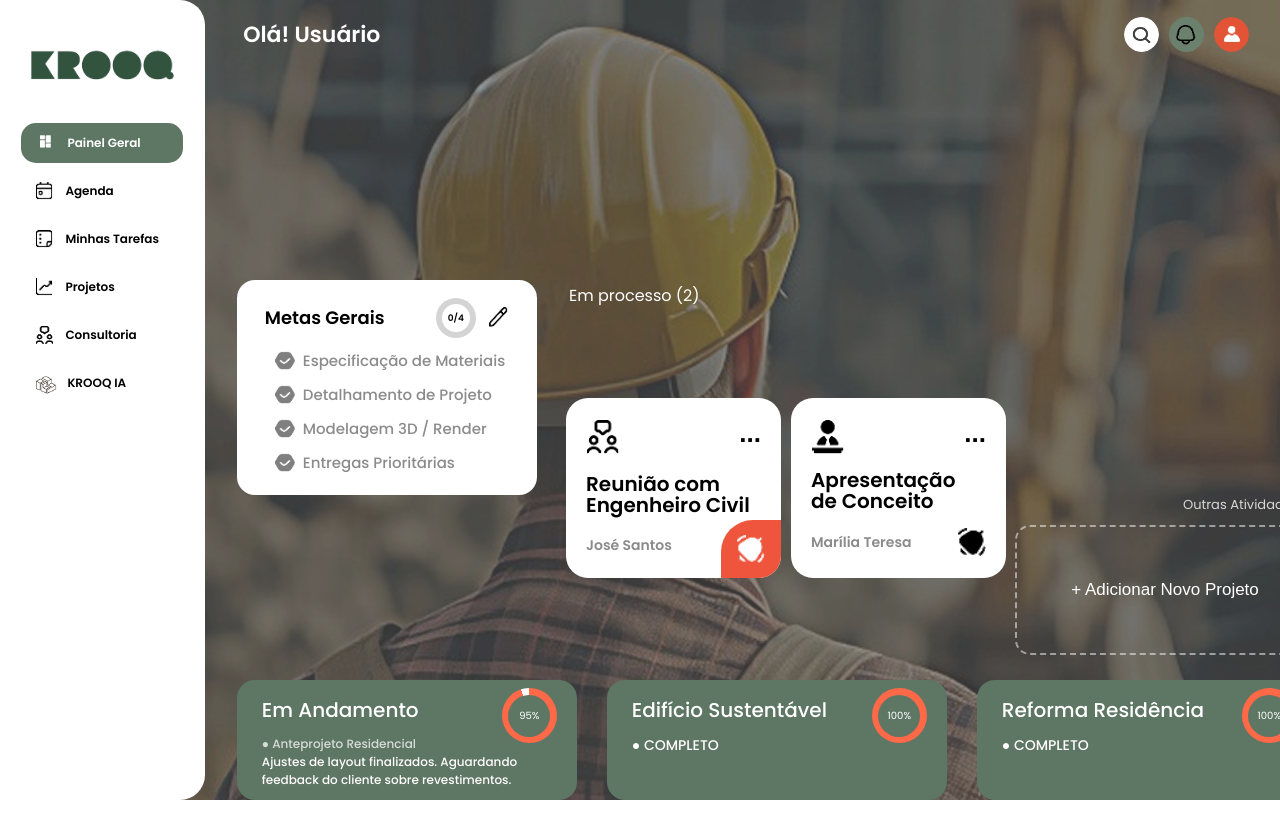
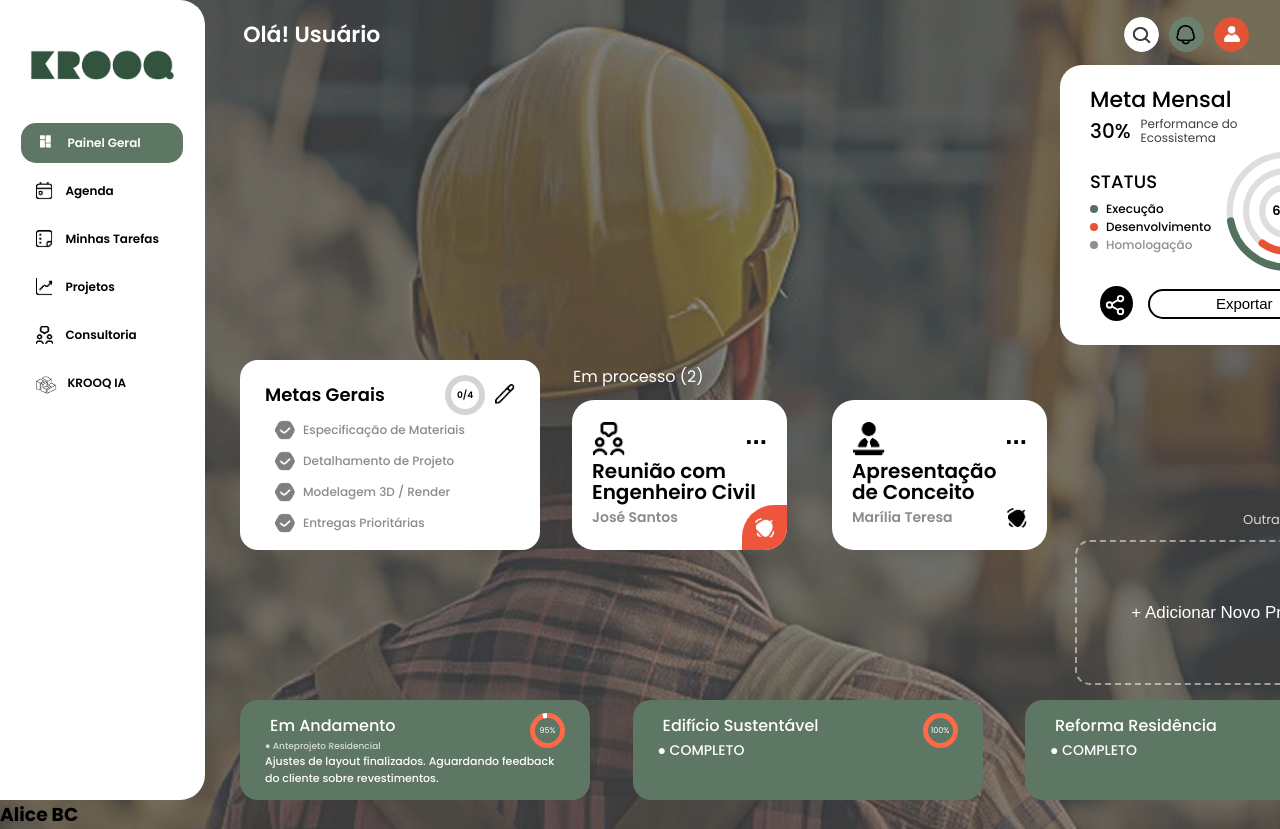
Before and after one commit to KROOQOFC/Front-End-KROOQ, a React (Vite) app in the folder krooq/: page /CentralProfissional in a window 1280 px wide. Before the commit the page ends 800 px from the top, so only its background shows below. Built offline with nearby package versions, Linux system fonts and the light colour scheme.

Commit message:
Metas mensais do painel Central do Profissional

```diff
--- a/krooq/package.json
+++ b/krooq/package.json
@@ -12,6 +12,7 @@
   "dependencies": {
     "react": "^19.2.5",
     "react-dom": "^19.2.5",
+    "react-icons": "^5.6.0",
     "react-router-dom": "^7.14.2"
   },
   "devDependencies": {
--- a/krooq/src/App.jsx
+++ b/krooq/src/App.jsx
@@ -12,7 +12,7 @@ import IA from "./pages/IA/IA"
 import Agenda from "./pages/Agenda/Agenda";
 import Profissionais from "./pages/Profissionais/Profissionais";
 import CentralProfissional from "./pages/CentralProfissional/CentralProfissional";
-// import Ia from "./pages/Ia/Ia";
+
 
 function App() {
   return (
--- a/krooq/src/components/BotaoTransparenteAdd/BotaoTransparenteAdd.css
+++ b/krooq/src/components/BotaoTransparenteAdd/BotaoTransparenteAdd.css
@@ -2,7 +2,7 @@
     justify-content: center;
     align-items: center;
     width: 300px;
-    height: 130px;
+    height: 145px;
     font-size: 17px;
     color: #fff;
     position: fixed;
--- /dev/null
+++ b/krooq/src/components/MetaMensal/MetaMensal.css
@@ -0,0 +1,167 @@
+.ContainerMetaMensal {
+  width: 310px;
+  height: 280px;
+  background-color: #ffffff;
+  border-radius: 22px;
+  padding: 18px 30px;
+  box-sizing: border-box;
+}
+
+.SuperiorMeta {
+  display: flex;
+  align-items: center;
+  justify-content: space-between;
+}
+
+.TituloMeta {
+  margin: 0;
+  font-size: 22px;
+  font-weight: 500;
+  color: #000;
+}
+
+.NivelPerformance {
+  display: flex;
+  align-items: center;
+  gap: 10px;
+}
+
+.PorcentagemPerformance {
+  margin: 0;
+  font-size: 20px;
+  font-weight: 500;
+  color: #000;
+}
+
+.PerformanceEcossistema {
+  margin: 0;
+  font-size: 12px;
+  line-height: 1.15;
+  font-weight: 400;
+  color: #3f3f3f;
+}
+
+.ConteudoMeta {
+  display: flex;
+  align-items: center;
+  justify-content: space-between;
+  margin-top: -10px;
+}
+
+.TituloStatus {
+  margin: 0 0 5px 0;
+  font-size: 18px;
+  font-weight: 500;
+  color: #000;
+}
+
+.StatusItem {
+  display: flex;
+  flex-direction: column;
+  gap: 0px;
+}
+
+.StatusItem p {
+  margin: 0;
+  display: flex;
+  align-items: center;
+  gap: 8px;
+  font-size: 12px;
+  font-weight: 500;
+  color: #000;
+}
+
+.BolinhaExecucao,
+.BolinhaDesenvolvimento,
+.BolinhaHomologacao {
+  width: 8px;
+  height: 8px;
+  border-radius: 50%;
+  display: inline-block;
+  flex-shrink: 0;
+}
+
+.BolinhaExecucao {
+  background-color: #54715E
+  ;
+}
+
+.BolinhaDesenvolvimento {
+  background-color: #e95134;
+}
+
+.BolinhaHomologacao {
+  background-color: #8f8f8f;
+}
+
+.StatusItem p:nth-child(3) {
+  color: #8f8f8f;
+}
+
+.GraficoCircular {
+  position: relative;
+  width: 150px;
+  height: 150px;
+}
+
+.GraficoCircular svg {
+  width: 150px;
+  height: 150px;
+  transform: rotate(-90deg);
+}
+
+.anel-fundo {
+  fill: none;
+  stroke: #dedede;
+  stroke-width: 10;
+}
+
+.anel-progresso {
+  transition: stroke-dashoffset 0.8s ease;
+}
+
+.TextoGrafico {
+  position: absolute;
+  top: 50%;
+  left: 50%;
+  transform: translate(-50%, -50%);
+  margin: 0;
+  font-size: 13px;
+  font-weight: 600;
+  color: #000;
+}
+
+.CompartilharMetas {
+  display: flex;
+  align-items: center;
+  gap: 15px;
+  margin-left: 10px;
+}
+
+.BotaoCompartilhar {
+  width: 35px;
+  height: 35px;
+  border-radius: 50%;
+  border: none;
+  background-color: #000;
+  display: flex;
+  align-items: center;
+  justify-content: center;
+  padding: 0;
+    cursor: pointer;
+}
+.IconeCompartilhar {
+  transform: translate(-2px, 1px);
+}
+
+.ExportarMeta {
+  width: 200px;
+  height: 30px;
+  border-radius: 45px;
+  border: 2px solid #000;
+  background-color: transparent;
+  font-size: 15px;
+  font-weight: 500;
+  color: #000;
+  cursor: pointer;
+}
--- /dev/null
+++ b/krooq/src/components/MetaMensal/MetaMensal.jsx
@@ -0,0 +1,79 @@
+import "./MetaMensal.css";
+import { FiRefreshCw, FiShare2 } from "react-icons/fi";
+
+function AnelProgresso({ porcentagem, cor, raio }) {
+  const centro = 120;
+  const largura = 12;
+  const circunferencia = 2 * Math.PI * raio;
+  const progresso = circunferencia - (porcentagem / 100) * circunferencia;
+
+  return (
+    <circle
+      className="anel-progresso"
+      cx={centro}
+      cy={centro}
+      r={raio}
+      stroke={cor}
+      strokeWidth={largura}
+      strokeDasharray={circunferencia}
+      strokeDashoffset={progresso}
+      strokeLinecap="round"
+      fill="none"
+    />
+  );
+}
+
+
+function MetaMensal({porcentagemPerformance,execucao,desenvolvimento,homologacao,porcentagemCentro,}) {
+    return(
+        <section className="ContainerMetaMensal">
+            <div className="SuperiorMeta">
+                <h2 className="TituloMeta">Meta Mensal</h2>
+                <FiRefreshCw size={25} />
+            </div>
+            <div className="NivelPerformance">
+                <p className="PorcentagemPerformance">{porcentagemPerformance}%</p>
+                <p className="PerformanceEcossistema">Performance do <br /> Ecossistema</p>
+            </div>
+
+            <div className="ConteudoMeta">
+              <div className="StatusMeta">
+                <h3 className="TituloStatus">STATUS</h3>
+
+                <div className="StatusItem">
+                  <p><span className="BolinhaExecucao"></span>Execução</p>
+
+                  <p><span className="BolinhaDesenvolvimento"></span>Desenvolvimento</p>
+
+                  <p><span className="BolinhaHomologacao"></span>Homologação</p>
+                </div>
+             </div>
+
+             <div className="GraficoCircular">
+             <svg width="220" height="220" viewBox="0 0 240 240">
+              <circle className="anel-fundo" cx="120" cy="120" r="90" />
+              <circle className="anel-fundo" cx="120" cy="120" r="64" />
+              <circle className="anel-fundo" cx="120" cy="120" r="38" />
+
+              <AnelProgresso porcentagem={execucao} cor="#54715E" raio={90} />
+              <AnelProgresso porcentagem={desenvolvimento} cor="#E95134" raio={64} />
+              <AnelProgresso porcentagem={homologacao} cor="#9A9A9A" raio={38} />
+             </svg>
+
+             <p className="TextoGrafico">{porcentagemCentro}%</p>
+             </div>
+           </div>
+
+
+           <div className="CompartilharMetas">
+             <button className="BotaoCompartilhar">
+              <FiShare2  className="IconeCompartilhar" size={22} color="#FFF" />
+             </button>
+
+             <button className="ExportarMeta">Exportar</button>
+           </div>
+
+        </section>
+    )
+}
+export default MetaMensal;
--- a/krooq/src/components/MetasGerais/MetasGerais.css
+++ b/krooq/src/components/MetasGerais/MetasGerais.css
@@ -1,13 +1,10 @@
 .ContainerMetas {
   width: 300px;
-  height: 215px;
+  height: 190px;
   background-color: #ffffff;
   border-radius: 18px;
-  padding: 18px 28px;
+  padding: 15px 25px;
   box-sizing: border-box;
-  margin-left: 18.5%;
-  position: fixed;
-  top: 280px;
 }
 
 .TopoMetas {
@@ -27,14 +24,13 @@
 .AcoesTopoMetas {
   display: flex;
   align-items: center;
-  gap: 13px;
+  gap: 10px;
 }
 
 .ProgressoMetas {
   width: 40px;
   height: 40px;
   border-radius: 50%;
-
   display: flex;
   justify-content: center;
   align-items: center;
@@ -45,11 +41,9 @@
   height: 28px;
   background: white;
   border-radius: 50%;
-
   display: flex;
   justify-content: center;
   align-items: center;
-
   font-size: 9px;
   font-weight: 600;
   color: #000000;
@@ -72,7 +66,7 @@
   display: flex;
   flex-direction: column;
   gap: 11px;
-  margin-top: 11px;
+  margin-top: 5px;
   margin-left: 10px;
 }
 
@@ -87,7 +81,6 @@
   background: transparent;
   padding: 0;
   cursor: pointer;
-
   display: flex;
   align-items: center;
   justify-content: center;
@@ -97,7 +90,6 @@
   width: 20px;
   height: 20px;
   object-fit: contain;
-
   transition: transform 0.22s ease, opacity 0.25s ease;
 }
 
@@ -107,7 +99,7 @@
 
 .ItemMeta p {
   margin: 0;
-  font-size: 15px;
+  font-size: 12px;
   font-weight: 500;
 }
 
--- /dev/null
+++ b/krooq/src/components/PanoramaGeral/PanoramaGeral.jsx
@@ -0,0 +1,8 @@
+import "./PanoramaGeral.css"
+
+function PanoramaGeral(){
+    return(
+        <h3>Alice BC</h3>
+    )
+}
+export default PanoramaGeral;
--- a/krooq/src/components/ProcessoCentral/ProcessoCentral.css
+++ b/krooq/src/components/ProcessoCentral/ProcessoCentral.css
@@ -1,6 +1,6 @@
 .CardProcesso {
   width: 215px;
-  height: 180px;
+  height: 150px;
   background-color: #ffffff;
   border-radius: 22px;
   padding: 22px 20px;
@@ -62,23 +62,21 @@
 }
 
 .StatusLaranja {
-  width: 60px;
-  height: 58px;
+  width: 45px;
+  height: 45px;
   position: absolute;
   right: 0;
   bottom: 0;
-
   background-color: #ef553d;
-
   border-top-left-radius: 32px;
-
   display: flex;
   align-items: center;
   justify-content: center;
 }
 
 .IconeStatusProcesso {
-  width: 28px;
-  height: 28px;
+  width: 20px;
+  height: 20px;
   object-fit: contain;
+
 }
--- a/krooq/src/components/ProjetosRecentesCards/ProjetosRecentesCards.css
+++ b/krooq/src/components/ProjetosRecentesCards/ProjetosRecentesCards.css
@@ -1,6 +1,6 @@
 .conteiner-projetos-andamento {
-    width: 340px;
-    height: 120px;
+    width: 350px;
+    height: 100px;
     min-height: 50px;
     background: #5E7664;
     border-radius: 18px;
@@ -14,21 +14,21 @@
     display: flex;
     justify-content: space-between;
     align-items: center;
-    margin: 5px;
-    margin-top: -15px;
+    margin: 10px;
+    margin-top: -10px;
 
 }
 
 .topo-card h2 {
     margin: 5px;
-    font-size: 20px;
+    font-size: 16px;
     font-weight: 500;
     margin-bottom: -20px;
 }
 
 .circulo-progresso {
-    width: 55px;
-    height: 55px;
+    width: 35px;
+    height: 35px;
     border-radius: 50%;
     position: relative;
     top: 18px;
@@ -40,8 +40,8 @@
 .circulo-progresso::after {
     content: "";
     position: absolute;
-    width: 42px;
-    height: 42px;
+    width: 25px;
+    height: 25px;
     background: #5E7664;
     border-radius: 50%;
 }
@@ -49,13 +49,13 @@
 .circulo-progresso span {
     position: relative;
     z-index: 2;
-    font-size: 10px;
+    font-size: 8px;
     color: white;
 }
 
 
 .topico-card-progresso-sub {
-    font-size: 12px;
+    font-size: 9px;
     font-weight: 500;
     color: rgba(255, 255, 255, 0.75);
     margin-bottom: 1px;
@@ -63,7 +63,7 @@
 }
 
 .topico-card-progresso-paragrafo {
-    font-size: 12px;
+    font-size: 11px;
     font-weight: 500;
     color: #FFFDFD;
     line-height: 1.5;
--- a/krooq/src/pages/CentralProfissional/CentralProfissional.css
+++ b/krooq/src/pages/CentralProfissional/CentralProfissional.css
@@ -3,18 +3,31 @@
     background-image: url("../../assets/FundoCentral.png");
 }
 
+.AreaMetaMensal {
+  position: fixed;
+  top: 65px;
+  left: 1060px;
+  z-index: 5;
+}
+.AreaMetasGerais {
+  position: fixed;
+  top: 360px;
+  left: 240px;
+  z-index: 5;
+}
+
 .botão-transparente-geral {
     position: relative;
-    bottom: 275px;
-    left: 1015px;
+    bottom: 260px;
+    left: 1075px;
 }
 
 .componentes-projetos-andamento {
     display: flex;
-    gap: 30px;
+    gap: 42.5px;
     position: fixed;
     bottom: 0;
-    left: 18.5%;
+    left: 240px;
     width: 100%;
 
 }
@@ -26,15 +39,16 @@
 }
 .AreaProcessos {
   position: fixed;
-  top: 49.8%;
-  left: 566px;
+  top: 400px;
+  left: 572px;
   display: flex;
-  gap: 10px;
+  gap:45px;
 }
+
 .paragrafo-processos-central{
     color: #fff;
   position: relative;
   position: fixed;
-  top: 283px;
-  left: 569px;
+  top: 364px;
+  left: 573px;
 }
--- a/krooq/src/pages/CentralProfissional/CentralProfissional.jsx
+++ b/krooq/src/pages/CentralProfissional/CentralProfissional.jsx
@@ -10,6 +10,8 @@ import ProcessoIconeComunidade from "../../assets/ProcessoIconeComunidade.png";
 import SimboloIconeExecutivo from "../../assets/SimboloIconeExecutivo.png";
 import MetasGerais from "../../components/MetasGerais/MetasGerais";
 import ProcessoCentral from "../../components/ProcessoCentral/ProcessoCentral";
+import MetaMensal from "../../components/MetaMensal/MetaMensal";
+import PanoramaGeral from "../../components/PanoramaGeral/PanoramaGeral";
 
 
 function CentralProfissional() {
@@ -27,14 +29,21 @@ function CentralProfissional() {
       <CentralHeader/>
     </div>
 
-<MetasGerais titulo="Metas Gerais"
+    <PanoramaGeral/>
+
+    <div className="AreaMetasGerais">
+        <MetasGerais
+           titulo="Metas Gerais"
            metas={[
             { texto: "Especificação de Materiais", concluida: false },
             { texto: "Detalhamento de Projeto", concluida: false },
             { texto: "Modelagem 3D / Render", concluida: false },
             { texto: "Entregas Prioritárias", concluida: false },
-        ]}/>
+           ]}
+        />
+    </div>
 
+    <p className="paragrafo-processos-central">Em processo  (2)</p>
    <div className="AreaProcessos">
         <ProcessoCentral
           iconeTopo={ProcessoIconeComunidade}
@@ -53,8 +62,9 @@ function CentralProfissional() {
           destaqueStatus={false}
           onMenu={() => console.log("Abrir menu")}
         />
+
     </div>
-      <p className="paragrafo-processos-central">Em processo  (2)</p>
+
 
 <div className="componentes-projetos-andamento">
 <ProjetosRecentesCards
@@ -76,6 +86,14 @@ function CentralProfissional() {
 />
 </div>
 
+<div className="AreaMetaMensal">
+<MetaMensal
+  porcentagemPerformance={30}
+  execucao={72}
+  desenvolvimento={60}
+  homologacao={38}
+  porcentagemCentro={65}/></div>
+
 </section>
 
 
```
Also changed, not shown: krooq/src/components/PanoramaGeral/PanoramaGeral.css (added), 1 other file (tests, documents, lock files or other folders). Lines whose indentation alone changed are shown as unchanged.
